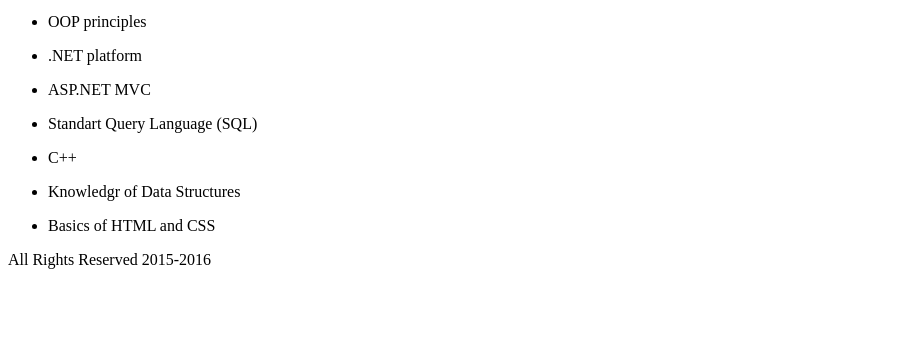
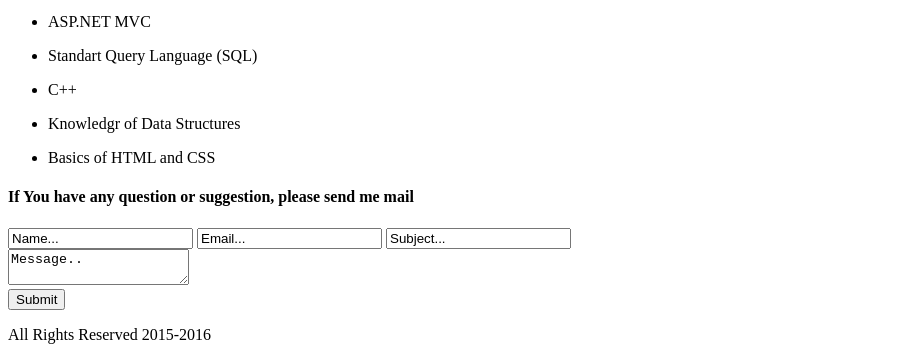
Before and after one commit to surenhakobyan/CV_HTML5, a plain HTML site: page CVHTML5/CVHTML5/index.html in a window 1280 px wide. Shown: the part 1149-1509 px from the top of the page, without its empty margins (0-919 px from the left). Before the commit the page ends 1434 px from the top, so only its background shows below. Drawn offline with Linux system fonts and the light colour scheme.

Commit message:
added contact form

```diff
--- a/CVHTML5/CVHTML5/index.html
+++ b/CVHTML5/CVHTML5/index.html
@@ -25,8 +25,6 @@
 						<p>Suren Hakobyan</p>
 						<time datetime="1996-02-07">February 7th, 1996</time>
 						<p>Sheram 21/15, Yerevan, Armenia</p>
-						<p><a href="#">(+374 41) 555-795</a></p>
-						<p><a href="#">surojermuk@gmail.com</a></p>
 					</div>
 				</div>
 			</section>
@@ -75,6 +73,24 @@
 				</ul>
 			</div>
 			</section>
+            <section>
+                <div>
+                    <h4>If You have any question or suggestion, please send me mail</h4>
+                    <form method="post" action="sendmailaction">
+                        <div>
+                            <div>
+                                <input type="text" value="Name..." onfocus="this.value = '';" onblur="if (this.value == '') {this.value = 'Name...';}">
+                                <input type="text" class="text" value="Email..." onfocus="this.value = '';" onblur="if (this.value == '') {this.value = 'Email...';}">
+                                <input type="text" class="text" value="Subject..." onfocus="this.value = '';" onblur="if (this.value == '') {this.value = 'Subject...';}">
+                            </div>
+                            <div>
+                                <textarea value="Message:" onfocus="this.value = '';" onblur="if (this.value == '') {this.value = 'Message';}">Message..</textarea>
+                            </div>
+                            <span><input type="submit" value="Submit"></span>
+                        </div>
+                    </form>
+                </div>
+            </section>
 		</content>
 		<footer>
 			<p>All Rights Reserved <time>2015-2016</time></p>
```
